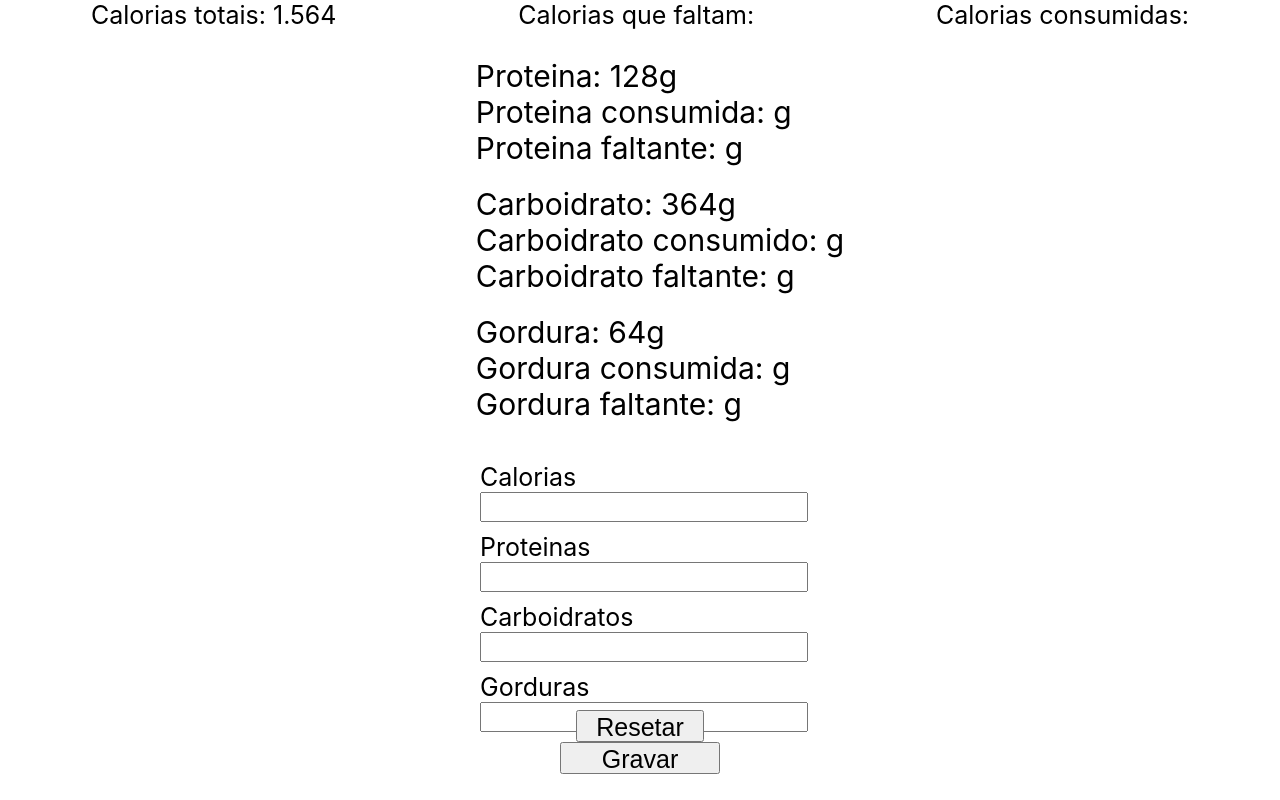
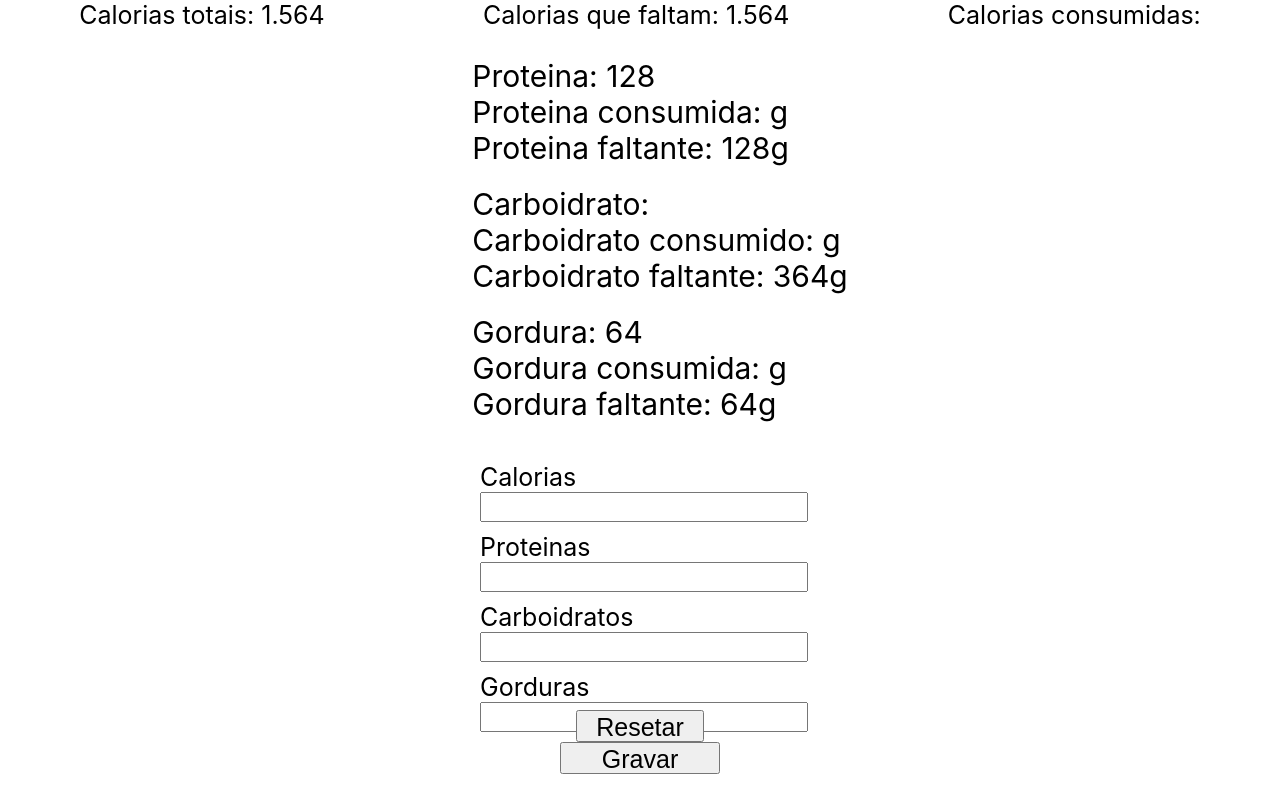
Before and after one commit to vitorvieirah/gerenciador-emagrecimento, a React (Create React App) app in the folder gerenciador-emagrecimento/: page / in a window 1280 px wide. Built offline with nearby package versions, Linux system fonts and the light colour scheme.

Commit message:
Finalizando a parte do JavaScript, começando os testes

```diff
--- a/gerenciador-emagrecimento/src/App.js
+++ b/gerenciador-emagrecimento/src/App.js
@@ -3,18 +3,59 @@ import Header from './componentes/Header';
 import './App.css'
 import Footer from './componentes/Footer';
 import Macros from './componentes/Macros';
+import { useState, useEffect } from 'react'
 
 function App() {
 
 
+  const calorias = 1.564;
+  const proteina = 128;
+  const carboidrato = 364;
+  const gordura = 64;
+  let kalCons;
+  let proteinaCons;
+  let carboidratoCons;
+  let gorduraCons;
+
+  const [kalFalta, setKalFalta] = useState('');
+  const [proteinaFalta, setProteinaFalta] = useState('');
+  const [carboidratoFalta, setCarboidratoFalta] = useState('');
+  const [gorduraFalta, setGorduraFalta] = useState('');
+
+
+  useEffect(() => {
+    kalCons = localStorage.getItem('kal-cons');
+    proteinaCons = localStorage.getItem('proteina-cons');
+    carboidratoCons = localStorage.getItem('carboidrato-cons');
+    gorduraCons = localStorage.getItem('gordura-cons');
+
+    setKalFalta(calorias - kalCons);
+    setProteinaFalta(proteina - proteinaCons);
+    setCarboidratoFalta(carboidrato - carboidratoCons);
+    setGorduraFalta(gordura - gorduraCons);
+  })
 
 
   return (
     <div className="app">
-      <Header/>
-      <Macros/>
-      <Formulario/>
-      <Footer/>
+      <Header
+        calorias={calorias}
+        caloriasFaltantes={kalFalta}
+        caloriasConsumidas={kalCons}
+      />
+      <Macros
+        proteina={proteina}
+        proteinaFaltante={proteinaFalta}
+        proteinaCons={proteinaCons}
+        carboidrato={carboidrato}
+        carboidratoFaltante={carboidratoFalta}
+        carboidratoCons={carboidratoCons}
+        gordura={gordura}
+        gorduraFaltante={gorduraFalta}
+        gorduraCons={gorduraCons}
+      />
+      <Formulario />
+      <Footer />
     </div>
   );
 }
--- a/gerenciador-emagrecimento/src/componentes/Formulario/index.js
+++ b/gerenciador-emagrecimento/src/componentes/Formulario/index.js
@@ -3,26 +3,50 @@ import CampoTexto from '../CampoTexto'
 import { useState } from 'react'
 
 const Formulario = () => {
+
     const [kalCons, setKalCons] = useState('');
-    const [kalFalta, setKalFalta] = useState('');
     const [proteinaCons, setProteinaCons] = useState('');
-    const [proteinaFalta, setProteinaFalta] = useState('');
     const [carboidratoCons, setCarboidratoCons] = useState('');
-    const [carboidratoFalta, setCarboidratoFalta] = useState('');
     const [gorduraCons, setGorduraCons] = useState('');
-    const [gorduraFalta, setGorduraFalta] = useState('');
 
-    const aoSalvar = (evento) => {
-        evento.preventDefault();
-        console.log(kalCons, proteinaCons, gorduraCons, carboidratoCons);
+
+    const aoSalvar = () => {
+        const kalConsStorage = localStorage.getItem('kal-cons');
+        const proteinaConsStorage = localStorage.getItem('proteina-cons');
+        const carboidratoConsStorage = localStorage.getItem('carboidrato-cons');
+        const gorduraConsStorage = localStorage.getItem('gordura-cons');
+
+        if(kalConsStorage) {
+            setKalCons(kalConsStorage + kalCons);
+        }
+
+        if(proteinaConsStorage) {
+            setProteinaCons(proteinaConsStorage + proteinaCons);
+        }
+
+        if(carboidratoConsStorage) {
+            setCarboidratoCons(carboidratoConsStorage + carboidratoCons);
+        }
+
+        if(gorduraConsStorage) {
+            setGorduraCons(gorduraConsStorage + gorduraCons);
+        }
+
+        localStorage.setItem('kal-cons', kalCons);
+        localStorage.setItem('proteina-cons', proteinaCons);
+        localStorage.setItem('carboidrato-cons', carboidratoCons);
+        localStorage.setItem('gordura-cons', gorduraCons);
+
+
+
     }
 
     return (
         <form className="formulario" onSubmit={aoSalvar}>
-            <CampoTexto label="Calorias" valor={kalCons} aoAlterado={valor => setKalCons(valor)}/>
-            <CampoTexto label="Proteinas" valor={proteinaCons} aoAlterado={valor => setProteinaCons(valor)}/>
-            <CampoTexto label="Carboidratos" valor={carboidratoCons} aoAlterado={valor => setCarboidratoCons(valor)}/>
-            <CampoTexto label="Gorduras" valor={gorduraCons} aoAlterado={valor => setGorduraCons(valor)}/>
+            <CampoTexto label="Calorias" valor={kalCons} aoAlterado={valor => setKalCons(valor)} />
+            <CampoTexto label="Proteinas" valor={proteinaCons} aoAlterado={valor => setProteinaCons(valor)} />
+            <CampoTexto label="Carboidratos" valor={carboidratoCons} aoAlterado={valor => setCarboidratoCons(valor)} />
+            <CampoTexto label="Gorduras" valor={gorduraCons} aoAlterado={valor => setGorduraCons(valor)} />
             <button type="submit">Gravar</button>
         </form>
     )
--- a/gerenciador-emagrecimento/src/componentes/Header/index.js
+++ b/gerenciador-emagrecimento/src/componentes/Header/index.js
@@ -3,7 +3,7 @@ import './Header.css';
 const Header = (props) => {
     return (
         <header className="header">
-            <label>Calorias totais: 1.564</label>
+            <label>Calorias totais: {props.calorias}</label>
             <label>Calorias que faltam: {props.caloriasFaltantes}</label>
             <label>Calorias consumidas: {props.caloriasConsumidas}</label>
         </header>
--- a/gerenciador-emagrecimento/src/componentes/Macros/index.js
+++ b/gerenciador-emagrecimento/src/componentes/Macros/index.js
@@ -5,18 +5,18 @@ const Macros = (props) => {
         <div className="macros">
             <ul>
                 <li>
-                    <label>Proteina: 128g</label>
-                    <label>Proteina consumida: {props.proteina}g</label>
+                    <label>Proteina: {props.proteina}</label>
+                    <label>Proteina consumida: {props.proteinaCons}g</label>
                     <label>Proteina faltante: {props.proteinaFaltante}g</label>
                 </li>
                 <li>
-                    <label>Carboidrato: 364g</label>
-                    <label>Carboidrato consumido: {props.carboidrato}g</label>
+                    <label>Carboidrato: {props.carboirdrato}</label>
+                    <label>Carboidrato consumido: {props.carboidratoCons}g</label>
                     <label>Carboidrato faltante: {props.carboidratoFaltante}g</label>
                 </li>
                 <li>
-                    <label>Gordura: 64g</label>
-                    <label>Gordura consumida: {props.gordura}g</label>
+                    <label>Gordura: {props.gordura}</label>
+                    <label>Gordura consumida: {props.gorduraCons}g</label>
                     <label>Gordura faltante: {props.gorduraFaltante}g</label>
                 </li>
             </ul>
```
